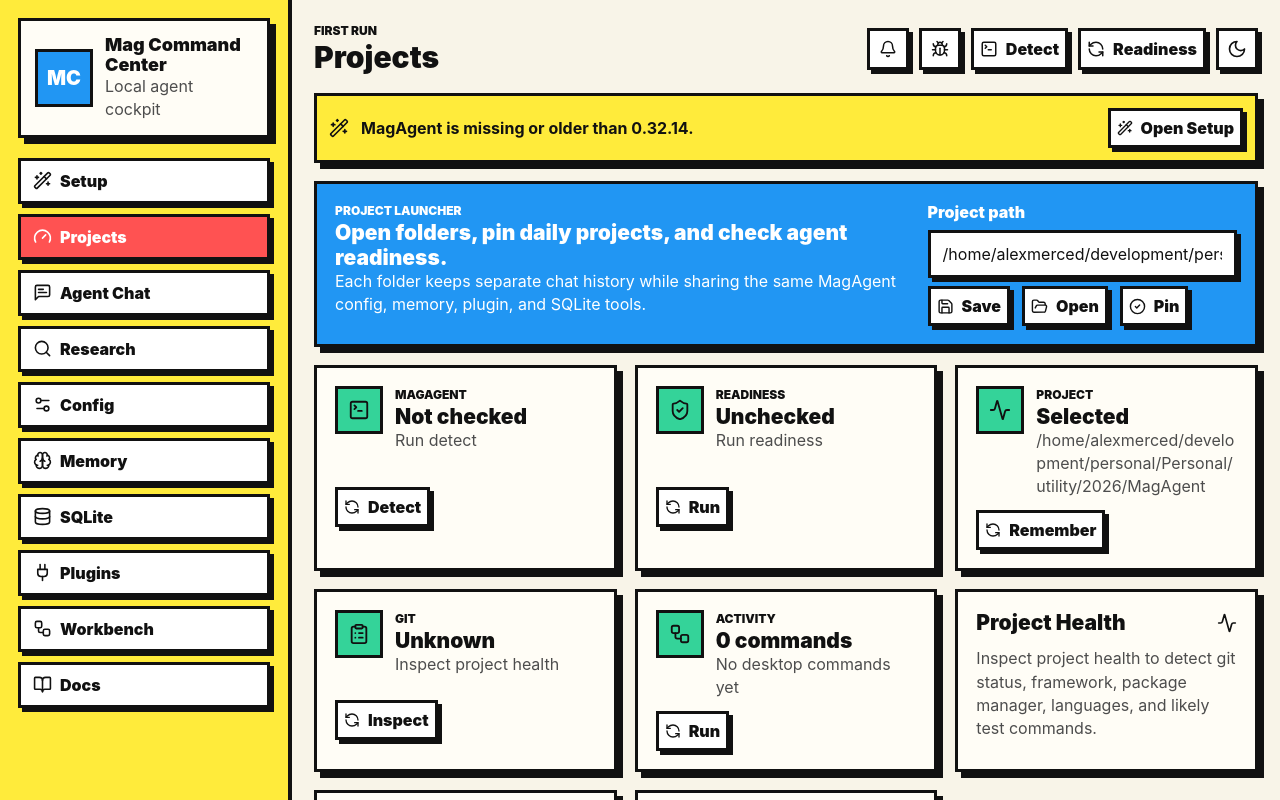
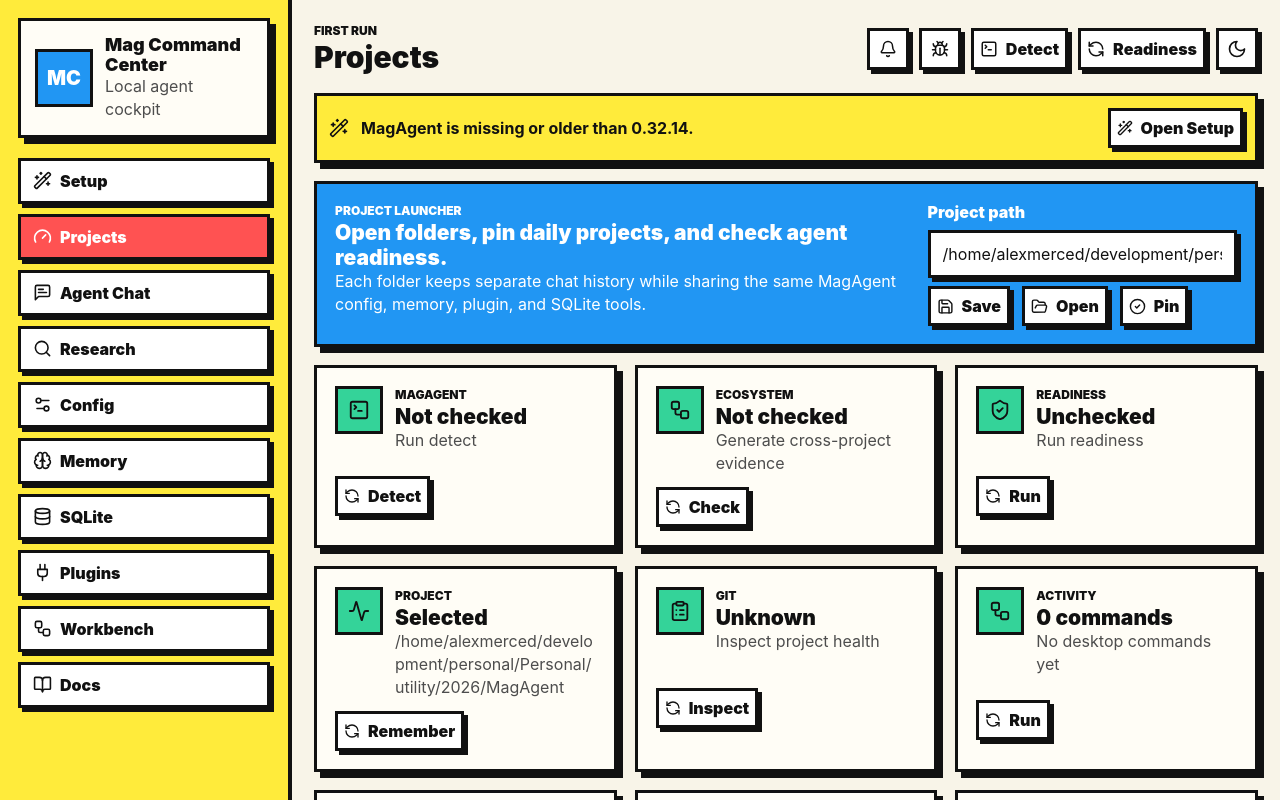
Before and after one commit to AlexMercedCoder/MagCommandCenter, a React (Vite) app: page / in a window 1280 px wide. Both pictures are taken after a click on the button "Projects". Shown: the top 800 px of the page. Built offline with nearby package versions, Linux system fonts and the light colour scheme.

Commit message:
Surface ecosystem readiness in desktop

```diff
--- a/src/App.tsx
+++ b/src/App.tsx
@@ -20,7 +20,7 @@ import { useWorkbenchRuntime } from "./hooks/use-workbench-runtime";
 import { loadAppState, saveAppState } from "./lib/persistence";
 import { newChatMessage, normalizeSessions, summarizeOrchestratedGoal, withPagination } from "./lib/workspace";
 import { measurePerformance, performanceReport, recordPerformance } from "./lib/performance";
-import type { ArtifactPreview, ChatMessage, ChatSession, ConfigField, ProjectInspection, Readiness, SetupMethod, SqliteDatabase, SystemInfo, TableData, Theme, Toast, View } from "./lib/types";
+import type { ArtifactPreview, ChatMessage, ChatSession, ConfigField, EcosystemReadiness, ProjectInspection, Readiness, SetupMethod, SqliteDatabase, SystemInfo, TableData, Theme, Toast, View } from "./lib/types";
 import {
   compareVersions,
   databaseValue,
@@ -50,6 +50,7 @@ export function App() {
   const [pinnedProjects, setPinnedProjects] = useState<string[]>(() => readStoredJson<string[]>(storageKeys.pinnedProjects, []));
   const [system, setSystem] = useState<SystemInfo | null>(null);
   const [readiness, setReadiness] = useState<Readiness | null>(null);
+  const [ecosystemReadiness, setEcosystemReadiness] = useState<EcosystemReadiness | null>(null);
   const [projectInspection, setProjectInspection] = useState<ProjectInspection | null>(null);
   const [lastCommand, setLastCommand] = useState<MagentCommandResult | null>(null);
   const [commandHistory, setCommandHistory] = useState<MagentCommandResult[]>(() =>
@@ -330,6 +331,10 @@ export function App() {
   async function runReadiness() {
     rememberProject();
     await executeJson<Readiness>(["readiness", "--project", project], (data) => setReadiness(data));
+  }
+
+  async function runEcosystemReadiness() {
+    await executeJson<EcosystemReadiness>(["system", "ecosystem-report", "--root", project], (data) => setEcosystemReadiness(data));
   }
 
   async function refreshProjectHealth() {
@@ -800,11 +805,13 @@ export function App() {
             system={system}
             magentOk={magentOk}
             readiness={readiness}
+            ecosystemReadiness={ecosystemReadiness}
             projectInspection={projectInspection}
             commandHistory={commandHistory}
             lastCommand={lastCommand}
             onSystem={detectMagent}
             onReadiness={runReadiness}
+            onEcosystemReadiness={runEcosystemReadiness}
             onInspectProject={refreshProjectHealth}
           />
         )}
--- a/src/components/dashboard-panel.tsx
+++ b/src/components/dashboard-panel.tsx
@@ -23,7 +23,7 @@ import {
 } from "lucide-react";
 import { CommandPanel, DataPanel, JsonPanel, StatusCard } from "./common";
 import { minimumMagentVersion, recipePrompts } from "../lib/constants";
-import type { ChatMessage, ChatSession, ConfigField, MemoryNode, ProjectInspection, Readiness, SetupMethod, SqliteDatabase, SystemInfo, TableData } from "../lib/types";
+import type { ChatMessage, ChatSession, ConfigField, EcosystemReadiness, MemoryNode, ProjectInspection, Readiness, SetupMethod, SqliteDatabase, SystemInfo, TableData } from "../lib/types";
 import { databaseValue, encodeFieldValue, extractRows, listFromUnknown, pretty, tableFromRows } from "../lib/utils";
 import type { MagentCommandResult } from "../magent";
 
@@ -41,11 +41,13 @@ export function Dashboard(props: {
   system: SystemInfo | null;
   magentOk: boolean;
   readiness: Readiness | null;
+  ecosystemReadiness: EcosystemReadiness | null;
   projectInspection: ProjectInspection | null;
   commandHistory: MagentCommandResult[];
   lastCommand: MagentCommandResult | null;
   onSystem: () => void;
   onReadiness: () => void;
+  onEcosystemReadiness: () => void;
   onInspectProject: () => void;
 }) {
   const checks = props.readiness?.checks ?? [];
@@ -84,6 +86,14 @@ export function Dashboard(props: {
         detail={props.system ? (props.magentOk ? "Desktop APIs ready" : `Upgrade to ${minimumMagentVersion}+`) : "Run detect"}
         action="Detect"
         onAction={props.onSystem}
+      />
+      <StatusCard
+        title="Ecosystem"
+        icon={Workflow}
+        status={props.ecosystemReadiness ? (props.ecosystemReadiness.ok ? "Local checks pass" : "Review") : "Not checked"}
+        detail={props.ecosystemReadiness ? `${props.ecosystemReadiness.external_gates?.length ?? 0} external release gates` : "Generate cross-project evidence"}
+        action="Check"
+        onAction={props.onEcosystemReadiness}
       />
       <StatusCard
         title="Readiness"
@@ -142,6 +152,31 @@ export function Dashboard(props: {
 
       <div className="panel">
         <div className="panel-heading">
+          <h3>Ecosystem Readiness</h3>
+          <Workflow size={20} />
+        </div>
+        {props.ecosystemReadiness ? (
+          <div className="stack">
+            <div className="check-list">
+              {(props.ecosystemReadiness.checks ?? []).map((check) => (
+                <div className={check.ok ? "check-row good" : "check-row bad"} key={check.name}>
+                  <span>{check.name}</span>
+                  <strong>{check.status}</strong>
+                </div>
+              ))}
+            </div>
+            <details>
+              <summary>External release gates</summary>
+              <ul>{(props.ecosystemReadiness.external_gates ?? []).map((gate) => <li key={gate}>{gate}</li>)}</ul>
+            </details>
+          </div>
+        ) : (
+          <p className="muted">Generate deterministic local evidence without running paid provider tests or changing project state.</p>
+        )}
+      </div>
+
+      <div className="panel">
+        <div className="panel-heading">
           <h3>Pinned + Recent</h3>
           <FolderOpen size={20} />
         </div>
--- a/src/components/docs.tsx
+++ b/src/components/docs.tsx
@@ -17,7 +17,8 @@ const docs = [
     items: [
       "Open a folder to make it the active MagAgent project.",
       "Pin daily projects and use project health to inspect git status, detected frameworks, package manager, likely test commands, and recommended next action.",
-      "Readiness runs through the installed MagAgent CLI and reflects the same config the terminal uses."
+      "Readiness runs through the installed MagAgent CLI and reflects the same config the terminal uses.",
+      "Ecosystem Check generates deterministic local component evidence and lists external release gates without spending provider quota."
     ]
   },
   {
```
Also changed, not shown: src/lib/types.ts (+8 -0 lines), 3 other files (tests, documents, lock files or other folders).
